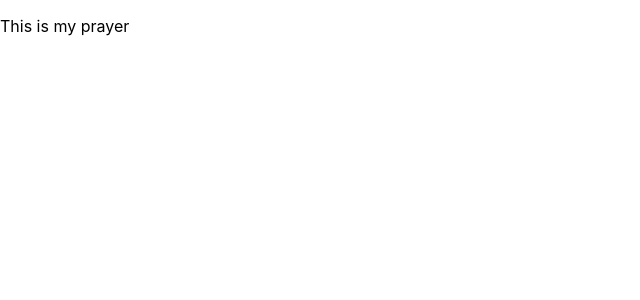
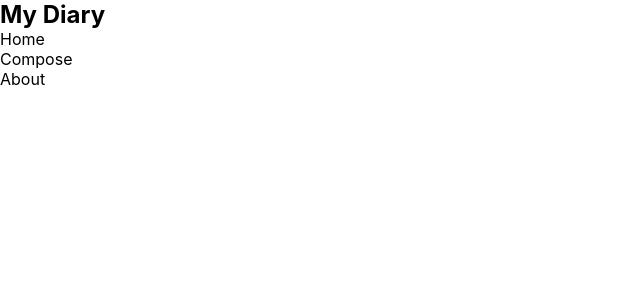
Before and after one commit to Ezra-code/online-diary, a React (Create React App) app in the folder diary/: page / in a window 1280 px wide. Shown: the top 300 px of the page, without its empty margins (0-640 px from the left). Built offline with nearby package versions, Linux system fonts and the light colour scheme.

Commit message:
Add the navbar to the html page

```diff
--- a/diary/src/App.css
+++ /dev/null
@@ -1,38 +0,0 @@
-.App {
-  text-align: center;
-}
-
-.App-logo {
-  height: 40vmin;
-  pointer-events: none;
-}
-
-@media (prefers-reduced-motion: no-preference) {
-  .App-logo {
-    animation: App-logo-spin infinite 20s linear;
-  }
-}
-
-.App-header {
-  background-color: #282c34;
-  min-height: 100vh;
-  display: flex;
-  flex-direction: column;
-  align-items: center;
-  justify-content: center;
-  font-size: calc(10px + 2vmin);
-  color: white;
-}
-
-.App-link {
-  color: #61dafb;
-}
-
-@keyframes App-logo-spin {
-  from {
-    transform: rotate(0deg);
-  }
-  to {
-    transform: rotate(360deg);
-  }
-}
--- a/diary/src/App.js
+++ /dev/null
@@ -1,7 +0,0 @@
-import './App.css';
-
-function App() {
-  return <p>This is my prayer</p>
-}
-
-export default App;
--- /dev/null
+++ b/diary/src/components/App.css
@@ -0,0 +1,4 @@
+*{
+  padding: 0;
+  margin: 0;
+}
--- /dev/null
+++ b/diary/src/components/App.js
@@ -0,0 +1,8 @@
+import './App.css';
+import './NavBar'
+import NavBar from './NavBar';
+function App() {
+  return <NavBar/>
+}
+
+export default App;
--- /dev/null
+++ b/diary/src/components/NavBar.js
@@ -0,0 +1,15 @@
+import './App.css'
+const NavBar = () => {
+  return (
+    <nav className='navbar'>
+      <h2 className="header">My Diary</h2>
+      <ul>
+        <li>Home</li>
+        <li>Compose</li>
+        <li>About</li>
+      </ul>
+    </nav>
+  );
+};
+
+export default NavBar;
--- a/diary/src/index.js
+++ b/diary/src/index.js
@@ -1,7 +1,7 @@
 import React from 'react';
 import ReactDOM from 'react-dom/client';
 import './index.css';
-import App from './App';
+import App from './components/App';
 
 
 const root = ReactDOM.createRoot(document.getElementById('root'));
```
